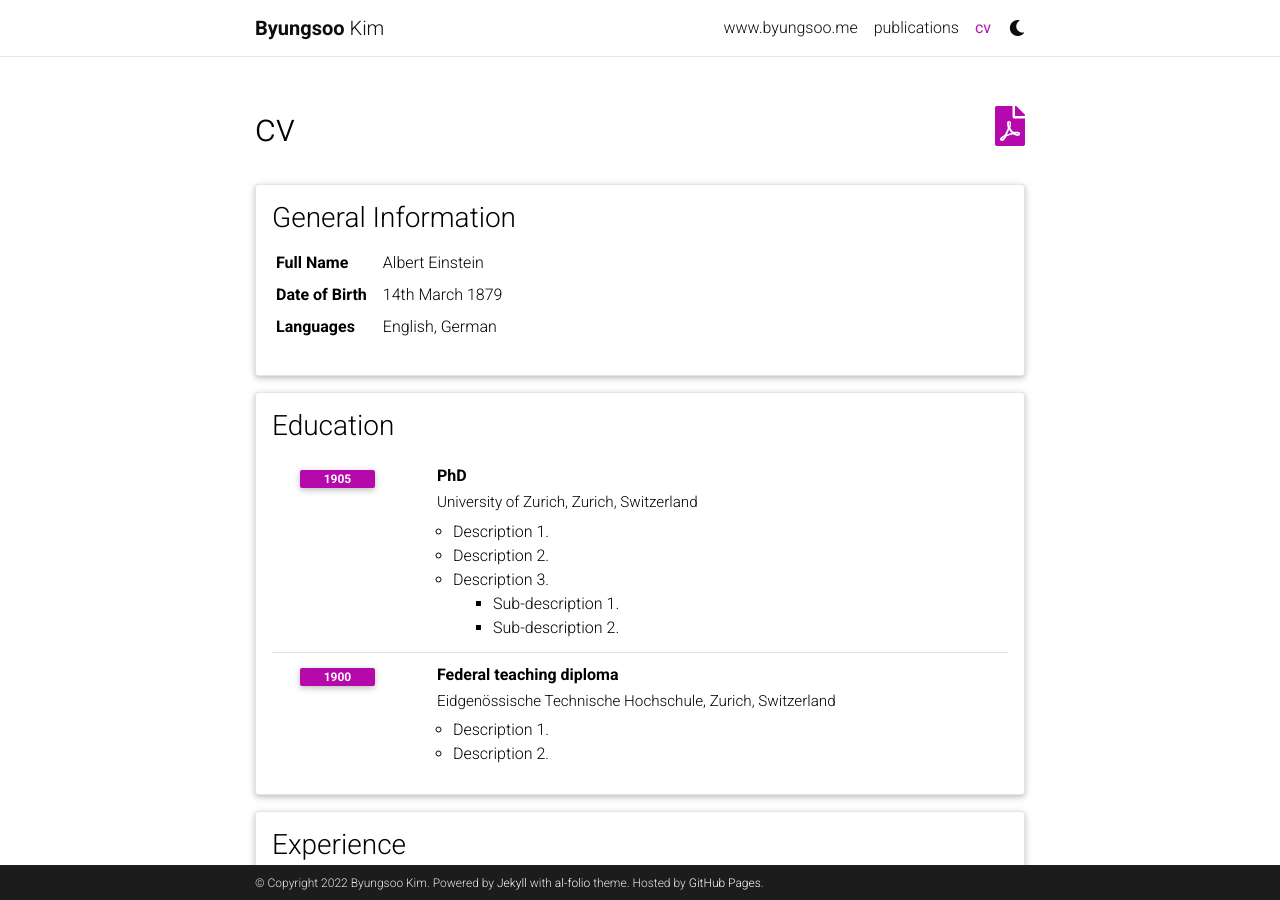
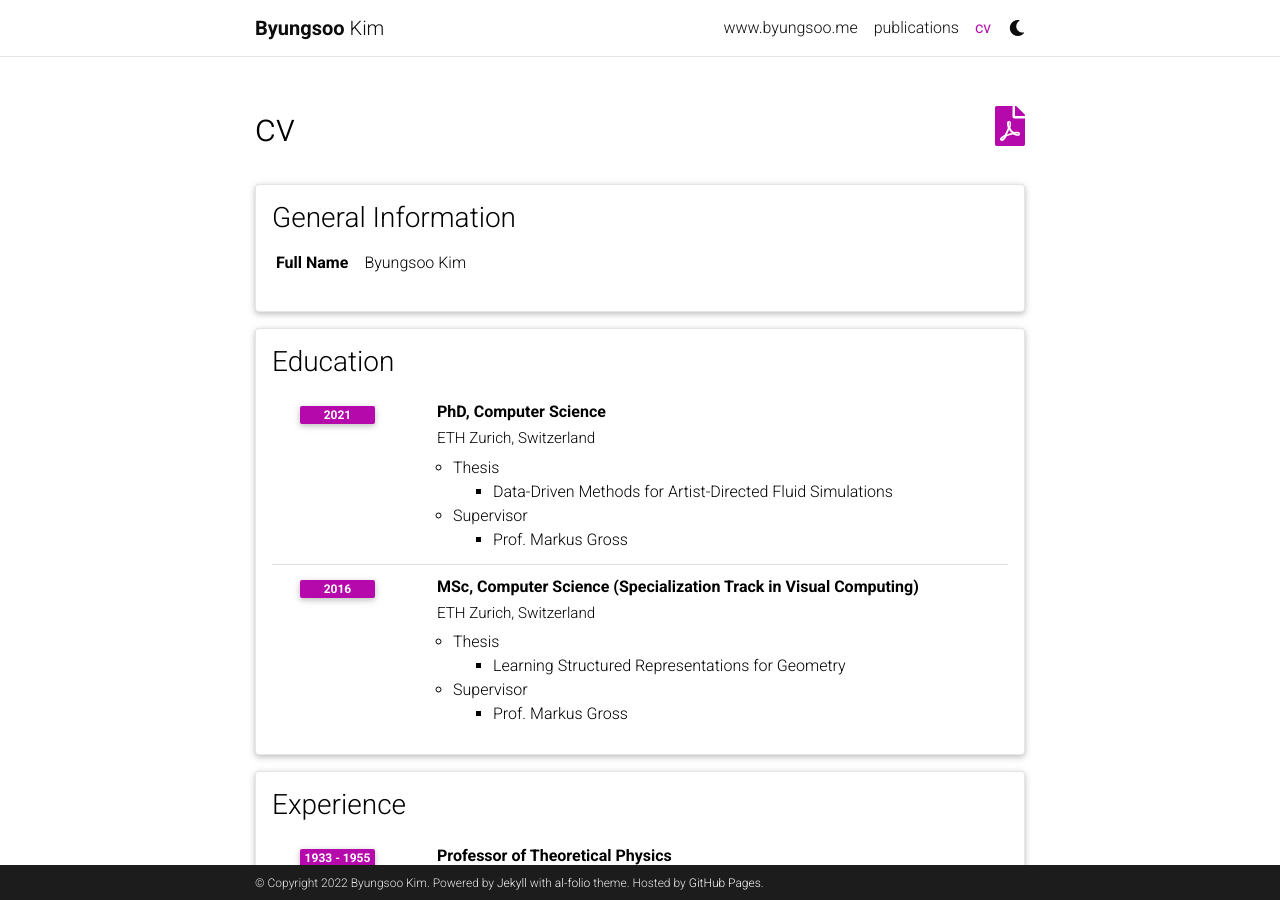
Before and after one commit to byungsook/byungsook.github.io, a Jekyll site: the page built from _pages/cv.md, in a window 1280 px wide and 900 px high. Built offline with Jekyll 4.4.1, drawn with Linux system fonts in a browser that asks for light colours; comment, search, counter and statistics services are not loaded; a style sheet for code colours, icons or effects is not loaded.

Commit message:
update cv

```diff
--- a/_data/cv.yml
+++ b/_data/cv.yml
@@ -2,31 +2,31 @@
   type: map
   contents:
     - name: Full Name
-      value: Albert Einstein
-    - name: Date of Birth
-      value: 14th March 1879
-    - name: Languages
-      value: English, German
+      value: Byungsoo Kim
 
 - title: Education
   type: time_table
   contents:
-    - title: PhD
-      institution: University of Zurich, Zurich, Switzerland
-      year: 1905
+    - title: PhD, Computer Science
+      institution: ETH Zurich, Switzerland
+      year: 2021
       description:
-        - Description 1.
-        - Description 2.
-        - title: Description 3.
+        - title: Thesis
           contents:
-            - Sub-description 1.
-            - Sub-description 2.
-    - title: Federal teaching diploma
-      institution: Eidgenössische Technische Hochschule, Zurich, Switzerland
-      year: 1900
+            - Data-Driven Methods for Artist-Directed Fluid Simulations
+        - title: Supervisor
+          contents:
+            - Prof. Markus Gross
+    - title: MSc, Computer Science (Specialization Track in Visual Computing)
+      institution: ETH Zurich, Switzerland
+      year: 2016
       description:
-        - Description 1.
-        - Description 2.
+        - title: Thesis
+          contents:
+            - Learning Structured Representations for Geometry
+        - title: Supervisor
+          contents:
+            - Prof. Markus Gross
 
 - title: Experience
   type: time_table
```
